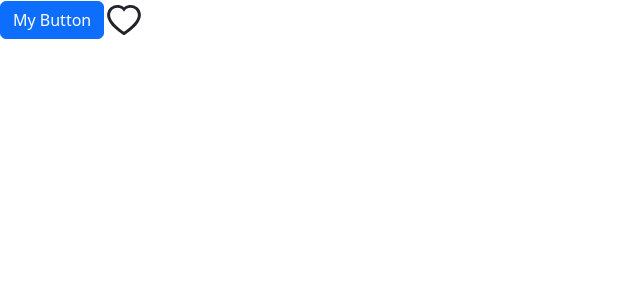
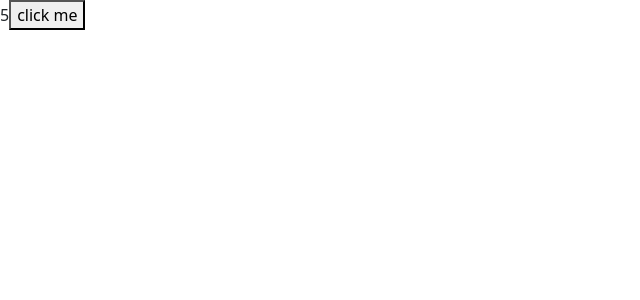
Before and after one commit to Abdullokh-dev/React, a React (Vite) app: page / in a window 1280 px wide. Shown: the top 300 px of the page, without its empty margins (0-640 px from the left). Built offline with nearby package versions, Linux system fonts and the light colour scheme.

Commit message:
Updating Objects (...obj, prop: val)

```diff
--- a/src/App.tsx
+++ b/src/App.tsx
@@ -1,18 +1,23 @@
-import Button from "./components/Button";
-import Alert from "./components/Alert";
 import {useState} from "react";
-import Like from "./components/Like";
 
 function App() {
-  const [alertVisible, setAlertVisibility] = useState(false);
+  const [drink, setDrink] = useState({
+    title: "Americano",
+    price: 5,
+  });
 
-  useState()
+  const handleClick = () => {
+    // const newDrink = {
+    //   ...drink,
+    //   price: 6,
+    // }
+
+    setDrink({ ...drink, price: 6 });
+  };
+
   return (
     <>
-      {alertVisible && <Alert onClose={() => setAlertVisibility(false)}>My alert</Alert>}
-      <Button onClick={() => setAlertVisibility(true)}>My Button</Button>
-
-      <Like onClick={() => console.log('clicked')} />
+      {drink.price}<button onClick={handleClick}>click me</button>
     </>
   )
 }
```
